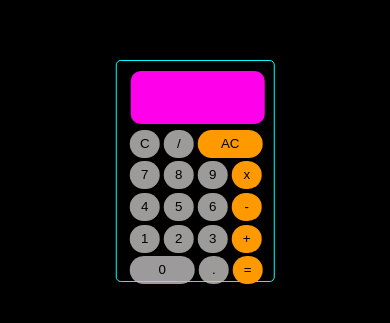
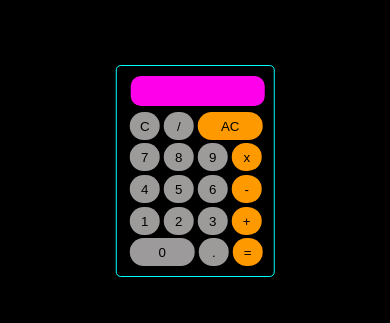
Before and after one commit to nikhilajjarapu6/Calculator, a plain HTML site: page index.html in a window 390 px wide. Shown: the part 251-574 px from the top of the page. Drawn offline with Linux system fonts and the light colour scheme.

Commit message:
Update calculator.css

```diff
--- a/calculator.css
+++ b/calculator.css
@@ -75,11 +75,12 @@ button:hover{
     .inputs{
         background-color: rgb(255, 0, 234);
         width:130px;
+        height:28px;
 
     }
     #prime{
         width: 35%;
-        height: 200px;
+        height: 190px;
 
     }
     button{
```
